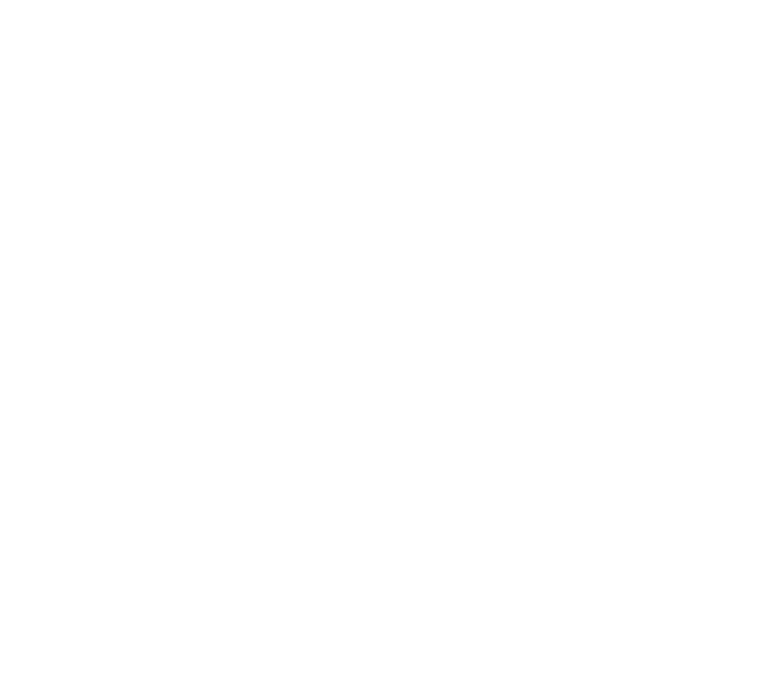
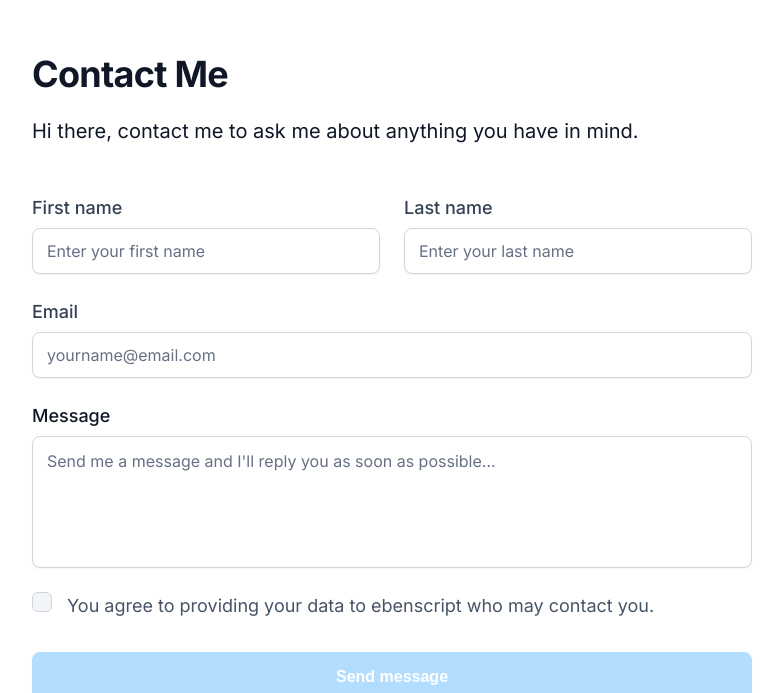
Before and after one commit to Ebenscript/linktree, a React (Create React App) app: page /linktree/contact in a window 1280 px wide. Before the commit this address had no page. Shown: the part 104-797 px from the top of the page, without its empty margins (248-1031 px from the left). Built offline with nearby package versions, Linux system fonts and the light colour scheme.

Commit message:
feat: implement contact page

```diff
--- a/src/App.js
+++ b/src/App.js
@@ -1,11 +1,13 @@
+import { Route, Routes } from "react-router-dom";
+import "./App.css";
+import ContactPage from "./pages/contact-page/contact-page";
 import LandingPage from "./pages/landing-page/landing-page";
-import "./App.css";
-import { Route, Routes } from "react-router-dom";
 
 function App() {
   return (
     <Routes>
       <Route path="/linktree" element={<LandingPage />} />
+      <Route path="/linktree/contact" element={<ContactPage />} />
     </Routes>
   );
 }
--- /dev/null
+++ b/src/pages/contact-page/contact-page-hooks.js
@@ -0,0 +1,52 @@
+import { useState } from "react";
+
+export function useContactPageLogic() {
+  const [values, setValues] = useState({
+    firstName: "",
+    lastName: "",
+    email: "",
+    message: "",
+  });
+  const [touched, setTouched] = useState({});
+  const [consented, setConsented] = useState(false);
+  const hasError =
+    Object.values(values).some((value) => !value) ||
+    !!getErrMsg({ name: "email", touched: { email: true }, values });
+
+  function handleChange(event) {
+    const { value, name } = event.target;
+
+    setValues({ ...values, [name]: value });
+  }
+
+  function handleBlur(event) {
+    const { name } = event.target;
+
+    setTouched({ ...touched, [name]: true });
+  }
+
+  return {
+    consented,
+    values,
+    touched,
+    hasError,
+    toggleConsent() {
+      setConsented(!consented);
+    },
+    handleBlur,
+    handleChange,
+  };
+}
+
+export function getErrMsg({ name, touched, values, message }) {
+  if (name === "email") {
+    return touched[name] &&
+      !/^([a-z0-9_\-.]+)@([a-z0-9_\-.]+)\.([a-z]{2,5})$/i.test(
+        values[name].trim()
+      )
+      ? "Please enter a valid email"
+      : "";
+  }
+
+  return touched[name] && !values[name] ? message : "";
+}
--- /dev/null
+++ b/src/pages/contact-page/contact-page.css
@@ -0,0 +1,40 @@
+.contact-page {
+  margin-left: auto;
+  margin-right: auto;
+  max-width: 720px;
+}
+
+@media screen and (min-width: 768px) {
+  .contact-page {
+    padding: 92px 0;
+  }
+}
+
+.contact-page__title {
+  font-weight: 600;
+  font-size: 36px;
+  line-height: 44px;
+  letter-spacing: -0.02em;
+  color: #101828;
+}
+
+.contact-page__sub-text {
+  font-weight: 400;
+  font-size: 18px;
+  line-height: 28px;
+}
+
+.contact-page__input {
+  min-width: 100% !important;
+}
+
+@media screen and (min-width: 768px) {
+  .contact-page__sub-text {
+    font-size: 20px;
+    line-height: 30px;
+  }
+
+  .contact-page__input {
+    min-width: calc(50% - 12px) !important;
+  }
+}
--- /dev/null
+++ b/src/pages/contact-page/contact-page.js
@@ -0,0 +1,116 @@
+import "./contact-page.css";
+import { Input } from "../../components/input/input";
+import { TextArea } from "../../components/text-area/text-area";
+import { Button } from "../../components/button/button";
+import { Checkbox } from "../../components/checkbox/checkbox";
+import { getErrMsg, useContactPageLogic } from "./contact-page-hooks";
+import { LandingLayout } from "../../layouts/landing-layout/landing-layout";
+
+function ContactPage() {
+  const {
+    consented,
+    values,
+    touched,
+    hasError,
+    toggleConsent,
+    handleBlur,
+    handleChange,
+  } = useContactPageLogic();
+
+  return (
+    <LandingLayout>
+      <div className="contact-page display-grid" style={{ "--gap": "48px" }}>
+        <div className="display-grid" style={{ "--gap": "20px" }}>
+          <h1 className="contact-page__title">Contact Me</h1>
+
+          <p className="contact-page__sub-text">
+            Hi there, contact me to ask me about anything you have in mind.
+          </p>
+        </div>
+
+        <form className="display-grid" action="#" style={{ "--gap": "32px" }}>
+          <div className="display-grid" style={{ "--gap": "24px" }}>
+            <div className="display-grid display-flex-tab">
+              <Input
+                className="contact-page__input"
+                label="First name"
+                name="firstName"
+                value={values.firstName}
+                error={getErrMsg({
+                  name: "firstName",
+                  touched,
+                  values,
+                  message: "Please enter your first name",
+                })}
+                onChange={handleChange}
+                onBlur={handleBlur}
+                placeholder="Enter your first name"
+              />
+
+              <Input
+                className="contact-page__input"
+                name="lastName"
+                value={values.lastName}
+                onChange={handleChange}
+                onBlur={handleBlur}
+                label="Last name"
+                error={getErrMsg({
+                  name: "lastName",
+                  touched,
+                  values,
+                  message: "Please enter your last name",
+                })}
+                placeholder="Enter your last name"
+              />
+            </div>
+
+            <Input
+              name="email"
+              value={values.email}
+              onChange={handleChange}
+              onBlur={handleBlur}
+              type="email"
+              error={getErrMsg({
+                name: "email",
+                touched,
+                values,
+              })}
+              label="Email"
+              placeholder="yourname@email.com"
+            />
+
+            <TextArea
+              name="message"
+              value={values.message}
+              onChange={handleChange}
+              onBlur={handleBlur}
+              error={getErrMsg({
+                name: "message",
+                touched,
+                values,
+                message: "Please enter a message",
+              })}
+              label="Message"
+              placeholder="Send me a message and I'll reply you as soon as possible..."
+            />
+
+            <Checkbox
+              checked={consented}
+              onChange={toggleConsent}
+              disabled={hasError}
+            >
+              You agree to providing your data to ebenscript who may contact
+              you.
+            </Checkbox>
+          </div>
+
+          <Button disabled={hasError || !consented} type="submit">
+            Send message
+          </Button>
+        </form>
+      </div>
+    </LandingLayout>
+  );
+}
+
+export default ContactPage;
```
